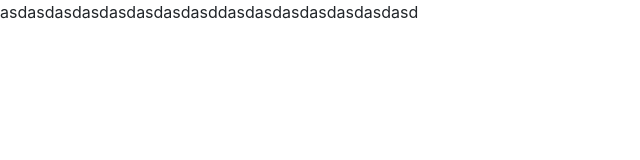
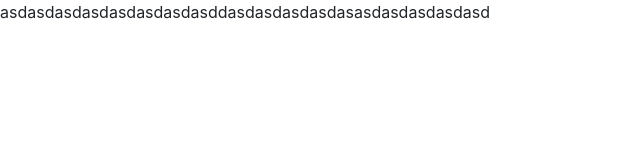
Before and after one commit to rodrigobarros2/arquitetura-sem-framework, a website: page index.html in a window 1280 px wide. Shown: the whole page, without its empty margins (0-640 px from the left). Drawn offline with nearby package versions, Linux system fonts and the light colour scheme.

Commit message:
asdasdasd

```diff
--- a/index.html
+++ b/index.html
@@ -28,4 +28,4 @@
 </body>
 
 </html>
-asdasdasdasdasdasdasdasddasdasdasdasdasdasdasd
+asdasdasdasdasdasdasdasddasdasdasdasdasasdasdasdasdasd
```
